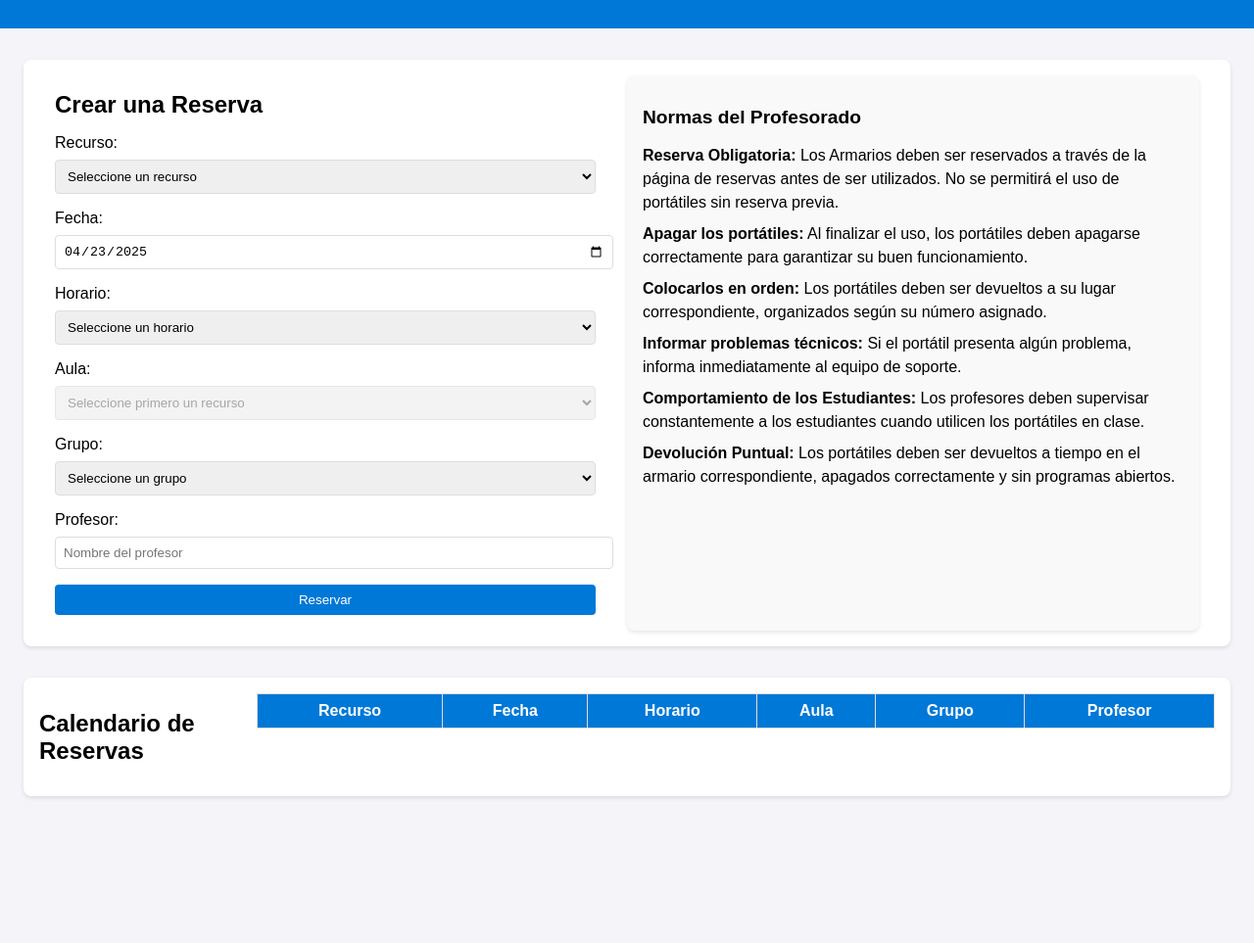
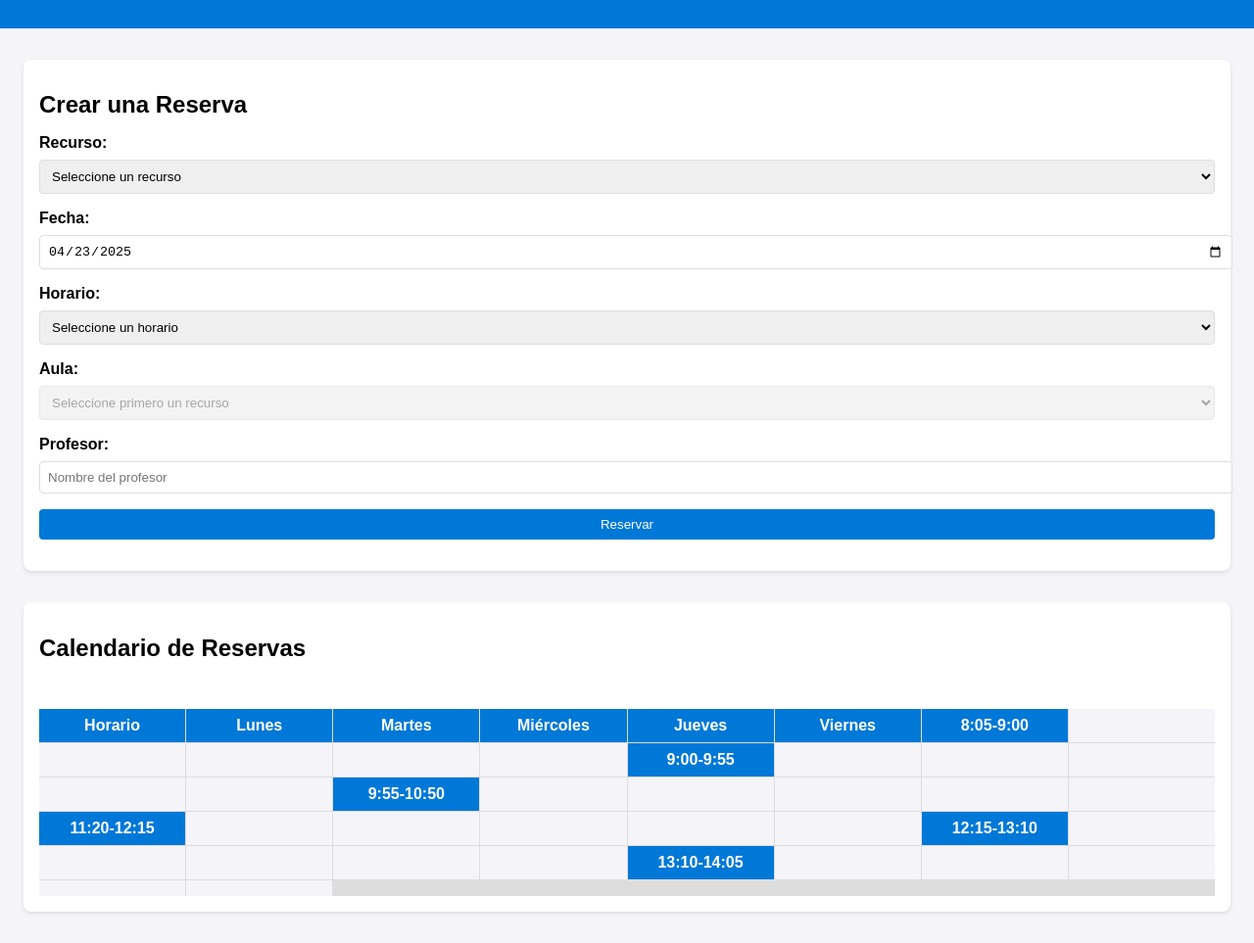
Before and after one commit to ix-mael/reserva-portatiles, a plain HTML site: page index.html in a window 1280 px wide. Shown: the part 63-1026 px from the top of the page at 98% size. Before the commit the page ends 908 px from the top, so only its background shows below. Drawn offline with Linux system fonts and the light colour scheme.

Commit message:
Update index.html
6ª revision. Limpieza tras la reserva, Etiquetas en negrita y la respresetación de las reservas en un calendario

```diff
--- a/index.html
+++ b/index.html
@@ -19,6 +19,7 @@
         }
         .container {
             display: flex;
+            flex-direction: column;
             max-width: 1200px;
             margin: 2rem auto;
             background: white;
@@ -26,32 +27,15 @@
             border-radius: 8px;
             box-shadow: 0 2px 4px rgba(0, 0, 0, 0.1);
         }
-        .form-section, .rules-section {
-            flex: 1;
-            margin: 0 1rem;
-        }
         h1 {
             font-size: 1.5rem;
             margin-bottom: 1rem;
-        }
-        table {
-            width: 100%;
-            border-collapse: collapse;
-            margin-bottom: 1rem;
-        }
-        table th, table td {
-            border: 1px solid #ddd;
-            padding: 0.5rem;
-            text-align: center;
-        }
-        table th {
-            background-color: #0078d7;
-            color: white;
         }
         .form-group {
             margin-bottom: 1rem;
         }
         .form-group label {
+            font-weight: bold; /* Etiquetas en negrita */
             display: block;
             margin-bottom: 0.5rem;
         }
@@ -70,23 +54,30 @@
         .form-group button:hover {
             background-color: #005ea6;
         }
-        .rules-section {
-            background-color: #f9f9f9;
-            padding: 1rem;
-            border-radius: 8px;
-            box-shadow: 0 2px 4px rgba(0, 0, 0, 0.1);
+        #calendar {
+            margin-top: 2rem;
+            display: grid;
+            grid-template-columns: repeat(8, 1fr);
+            grid-gap: 1px;
+            background-color: #ddd;
         }
-        .rules-section h2 {
-            font-size: 1.2rem;
-            margin-bottom: 1rem;
+        #calendar .time-slot, #calendar .day {
+            background-color: #0078d7;
+            color: white;
+            text-align: center;
+            padding: 0.5rem;
+            font-weight: bold;
         }
-        .rules-section ul {
-            list-style: none;
-            padding: 0;
+        #calendar .slot {
+            background-color: #f4f4f9;
+            text-align: center;
+            padding: 0.5rem;
+            font-size: 0.9rem;
         }
-        .rules-section li {
-            margin-bottom: 0.5rem;
-            line-height: 1.5;
+        #calendar .reserved {
+            background-color: #0078d7;
+            color: white;
+            font-weight: bold;
         }
     </style>
 </head>
@@ -95,7 +86,6 @@
         <h1>Reservas de Portátiles</h1>
     </header>
     <div class="container">
-        <div class="form-section">
         <h1>Crear una Reserva</h1>
         <div class="form-group">
             <label for="resource">Recurso:</label>
@@ -130,26 +120,6 @@
             </select>
         </div>
         <div class="form-group">
-                <label for="group">Grupo:</label>
-                <select id="group">
-                    <option value="" selected disabled>Seleccione un grupo</option>
-                    <option value="1A">1A</option>
-                    <option value="2A">2A</option>
-                    <option value="1B">1B</option>
-                    <option value="2B">2B</option>
-                    <option value="1C">1C</option>
-                    <option value="2C">2C</option>
-                    <option value="1D">1D</option>
-                    <option value="2D">2D</option>
-                    <option value="1E">1E</option>
-                    <option value="2E">2E</option>
-                    <option value="1F">1F</option>
-                    <option value="2F">2F</option>
-                    <option value="1G">1G</option>
-                    <option value="2G">2G</option>
-                </select>
-            </div>
-            <div class="form-group">
             <label for="professor">Profesor:</label>
             <input type="text" id="professor" placeholder="Nombre del profesor">
         </div>
@@ -157,43 +127,21 @@
             <button id="submit-reservation">Reservar</button>
         </div>
     </div>
-        <div class="rules-section">
-            <h2>Normas del Profesorado</h2>
-            <ul>
-                <li><strong>Reserva Obligatoria:</strong> Los Armarios deben ser reservados a través de la página de reservas antes de ser utilizados. No se permitirá el uso de portátiles sin reserva previa.</li>
-                <li><strong>Apagar los portátiles:</strong> Al finalizar el uso, los portátiles deben apagarse correctamente para garantizar su buen funcionamiento.</li>
-                <li><strong>Colocarlos en orden:</strong> Los portátiles deben ser devueltos a su lugar correspondiente, organizados según su número asignado.</li>
-                <li><strong>Informar problemas técnicos:</strong> Si el portátil presenta algún problema, informa inmediatamente al equipo de soporte.</li>
-                <li><strong>Comportamiento de los Estudiantes:</strong> Los profesores deben supervisar constantemente a los estudiantes cuando utilicen los portátiles en clase.</li>
-                <li><strong>Devolución Puntual:</strong> Los portátiles deben ser devueltos a tiempo en el armario correspondiente, apagados correctamente y sin programas abiertos.</li>
-            </ul>
-        </div>
-    </div>
     <div class="container">
         <h1>Calendario de Reservas</h1>
-        <table>
-            <thead>
-                <tr>
-                    <th>Recurso</th>
-                    <th>Fecha</th>
-                    <th>Horario</th>
-                    <th>Aula</th>
-                    <th>Grupo</th>
-                    <th>Profesor</th>
-                </tr>
-            </thead>
-            <tbody id="reservation-table">
-                <!-- Aquí se mostrarán las reservas -->
-            </tbody>
-        </table>
+        <div id="calendar">
+            <!-- Calendario generado dinámicamente -->
+        </div>
     </div>
     <script>
         const reservations = [];
-        const tableBody = document.getElementById("reservation-table");
         const submitButton = document.getElementById("submit-reservation");
         const resourceSelect = document.getElementById("resource");
         const classroomSelect = document.getElementById("classroom");
         const dateInput = document.getElementById("date");
+        const professorInput = document.getElementById("professor");
+        const timeSlotSelect = document.getElementById("time-slot");
+        const calendar = document.getElementById("calendar");
 
         const classrooms = {
             "AR-111": ["A-111"],
@@ -202,19 +150,18 @@
             "ARM-02": ["A-203", "A-204", "T-205", "T-208", "A-209", "A-210", "A-211", "A-212", "A-213", "A-214", "T-215"]
         };
 
-        // Inicializar fecha con el día de hoy y deshabilitar sábados y domingos
+        const timeSlots = [
+            "8:05-9:00",
+            "9:00-9:55",
+            "9:55-10:50",
+            "11:20-12:15",
+            "12:15-13:10",
+            "13:10-14:05"
+        ];
+
+        // Inicializar fecha de hoy
         const today = new Date();
         dateInput.value = today.toISOString().split("T")[0];
-
-        dateInput.addEventListener("change", () => {
-            const selectedDate = new Date(dateInput.value);
-            const day = selectedDate.getDay();
-
-            if (day === 0 || day === 6) {
-                alert("No se pueden realizar reservas los sábados o domingos.");
-                dateInput.value = today.toISOString().split("T")[0];
-            }
-        });
 
         resourceSelect.addEventListener("change", () => {
             const selectedResource = resourceSelect.value;
@@ -229,58 +176,67 @@
         });
 
         submitButton.addEventListener("click", () => {
-            const resource = document.getElementById("resource").value;
-            const date = document.getElementById("date").value;
-            const timeSlot = document.getElementById("time-slot").value;
-            const classroom = document.getElementById("classroom").value;
-            const group = document.getElementById("group").value;
-            const professor = document.getElementById("professor").value;
+            const resource = resourceSelect.value;
+            const date = dateInput.value;
+            const timeSlot = timeSlotSelect.value;
+            const classroom = classroomSelect.value;
+            const professor = professorInput.value;
 
-            // Validación de campos
-            if (!resource || !date || !timeSlot || !classroom || !group || !professor) {
+            if (!resource || !date || !timeSlot || !classroom || !professor) {
                 alert("Por favor, complete todos los campos antes de realizar la reserva.");
                 return;
             }
 
-            // Validar duplicados
-            const isDuplicate = reservations.some(res => res.resource === resource && res.date === date && res.timeSlot === timeSlot);
-            if (isDuplicate) {
-                alert("Ya existe una reserva para este recurso en el horario seleccionado.");
-                return;
-            }
-
-            // Agregar reserva
-            reservations.push({ resource, date, timeSlot, classroom, group, professor });
-            renderReservations();
-
-            // Limpiar campos después de la reserva
+            reservations.push({ resource, date, timeSlot, classroom, professor });
+            renderCalendar();
             resetForm();
         });
 
         function resetForm() {
             resourceSelect.value = "";
             dateInput.value = today.toISOString().split("T")[0];
-            document.getElementById("time-slot").value = "";
+            timeSlotSelect.value = "";
             classroomSelect.innerHTML = '<option value="" selected disabled>Seleccione primero un recurso</option>';
             classroomSelect.disabled = true;
-            document.getElementById("group").value = "";
-            document.getElementById("professor").value = "";
+            professorInput.value = "";
         }
 
-        function renderReservations() {
-            tableBody.innerHTML = "";
-            reservations.forEach(res => {
-                const row = `<tr>
-                    <td>${res.resource}</td>
-                    <td>${res.date}</td>
-                    <td>${res.timeSlot}</td>
-                    <td>${res.classroom}</td>
-                    <td>${res.group}</td>
-                    <td>${res.professor}</td>
-                </tr>`;
-                tableBody.innerHTML += row;
+        function renderCalendar() {
+            // Limpiar el calendario
+            calendar.innerHTML = "";
+
+            // Crear encabezados
+            const days = ["Horario", "Lunes", "Martes", "Miércoles", "Jueves", "Viernes"];
+            days.forEach(day => {
+                const dayElement = document.createElement("div");
+                dayElement.classList.add("day");
+                dayElement.textContent = day;
+                calendar.appendChild(dayElement);
+            });
+
+            // Generar contenido del calendario
+            timeSlots.forEach(slot => {
+                const timeSlotElement = document.createElement("div");
+                timeSlotElement.classList.add("time-slot");
+                timeSlotElement.textContent = slot;
+                calendar.appendChild(timeSlotElement);
+
+                for (let i = 1; i < 6; i++) {
+                    const slotElement = document.createElement("div");
+                    slotElement.classList.add("slot");
+
+                    const reservation = reservations.find(res => res.timeSlot === slot);
+                    if (reservation) {
+                        slotElement.classList.add("reserved");
+                        slotElement.textContent = `${reservation.resource} - ${reservation.classroom} - ${reservation.professor}`;
+                    }
+
+                    calendar.appendChild(slotElement);
+                }
             });
         }
+
+        renderCalendar(); // Inicializar calendario vacío
     </script>
 </body>
 </html>
```
Lines whose indentation alone changed are shown as unchanged.
